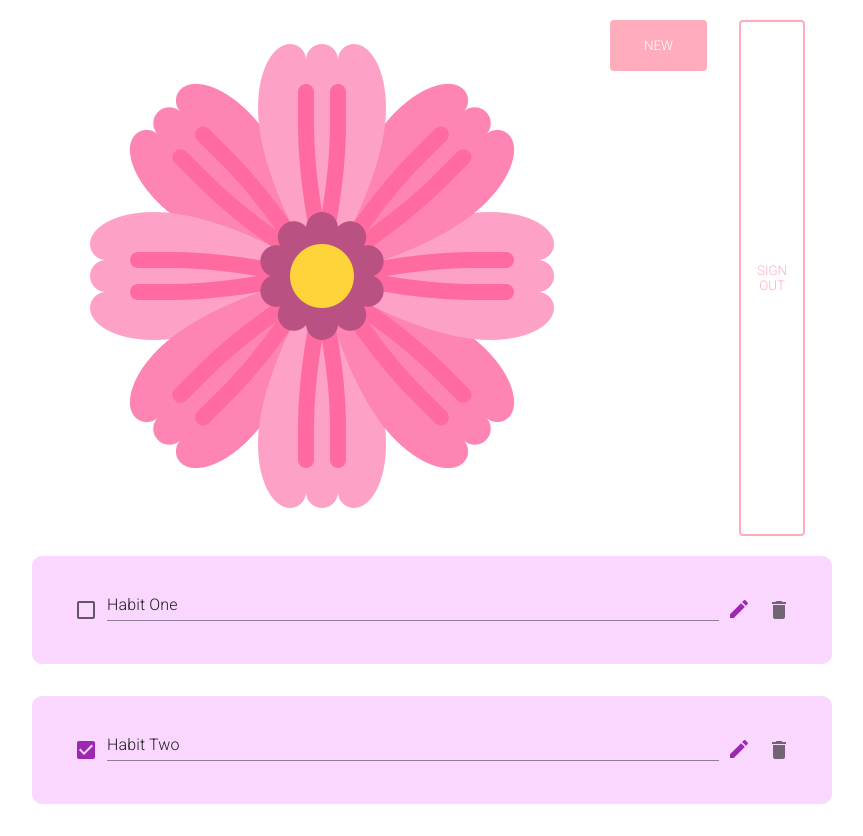
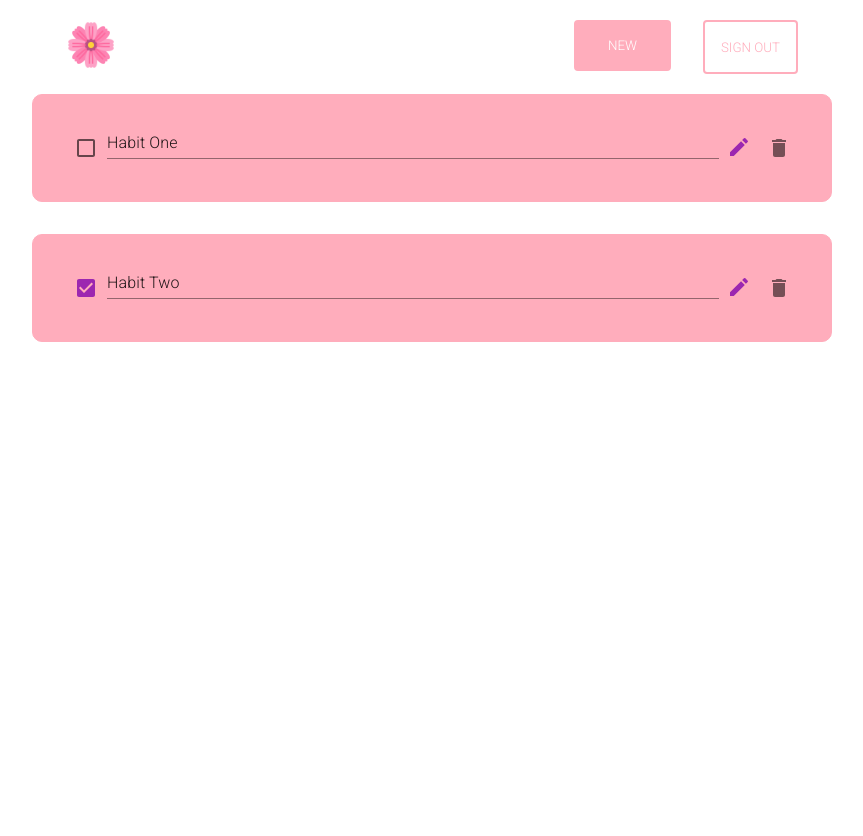
Before and after one commit to laraxlara/habit_tracker, a React (Create React App) app: page / in a window 1280 px wide. Shown: the whole page, without its empty margins (208-1071 px from the left). After the commit the page ends 800 px from the top, so only its background shows below. Built offline with nearby package versions, Linux system fonts and the light colour scheme; data requests are answered from the project's data file.

Commit message:
Color Change

```diff
--- a/src/components/Habit/Checkbox.js
+++ b/src/components/Habit/Checkbox.js
@@ -4,7 +4,7 @@ import { Box } from '@mui/material'
 const Checkbox = ({ children }) => {
 
   return (
-    <Box sx={{ display: 'flex', border: '1px solid #F9D7FF', width: '800px', padding: '2rem', backgroundColor: '#F9D7FF', borderRadius: '10px', marginBottom: '2rem' }}>
+    <Box sx={{ display: 'flex', border: '1px solid #FFADBC', width: '800px', padding: '2rem', backgroundColor: '#FFADBC', borderRadius: '10px', marginBottom: '2rem' }}>
       {children}
     </Box>
   )
--- a/src/components/HabitForm.js
+++ b/src/components/HabitForm.js
@@ -9,9 +9,9 @@ const HabitForm = (props) => {
     const propsSaveButton = {
         color: 'white',
         padding: '0.7rem 1.5rem',
-        border: '2px solid #dd33fa',
+        border: '2px solid #FFADBC',
         borderRadius: '4px',
-        backgroundColor: '#dd33fa',
+        backgroundColor: '#FFADBC',
         text: 'SAVE'
     }
 
--- a/src/styles/Header.css
+++ b/src/styles/Header.css
@@ -1,3 +1,7 @@
 header {
     margin: 20px 250px;
 }
+
+header img {
+    width: 50px;
+}
```
